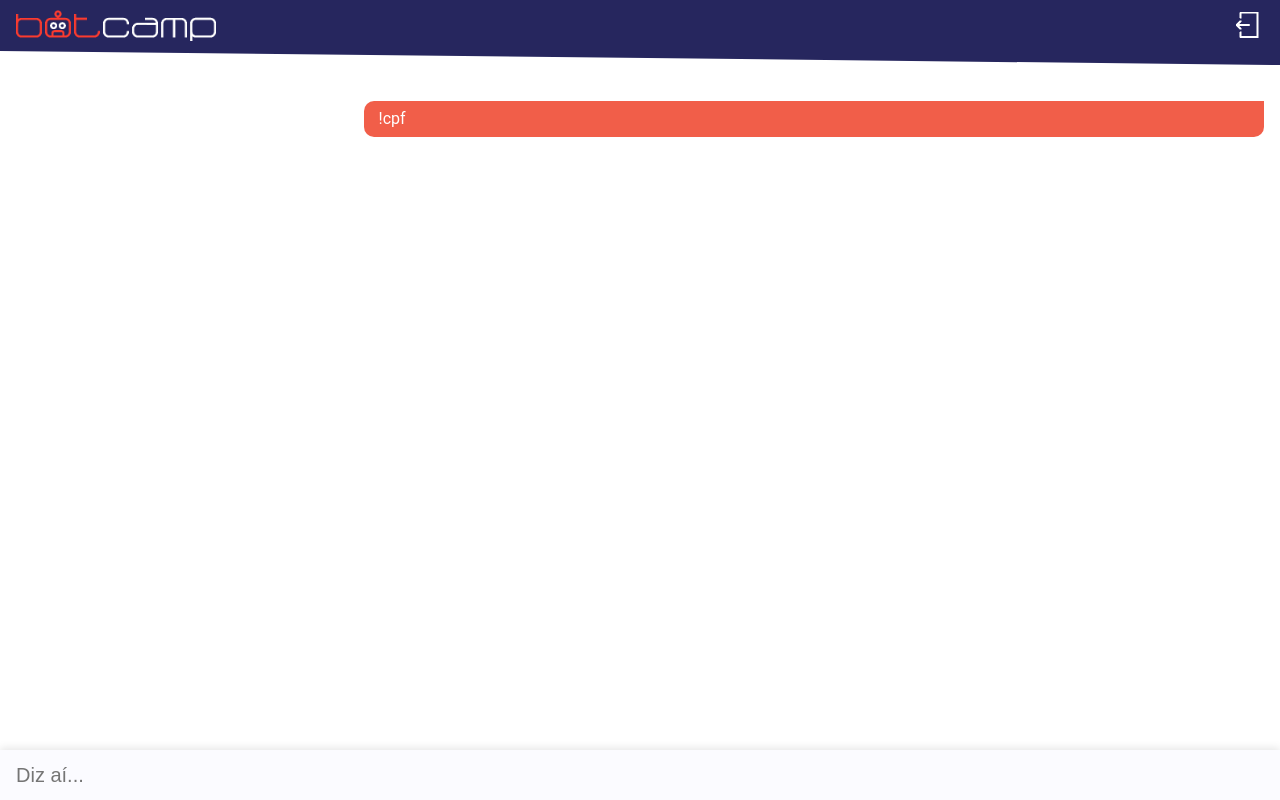
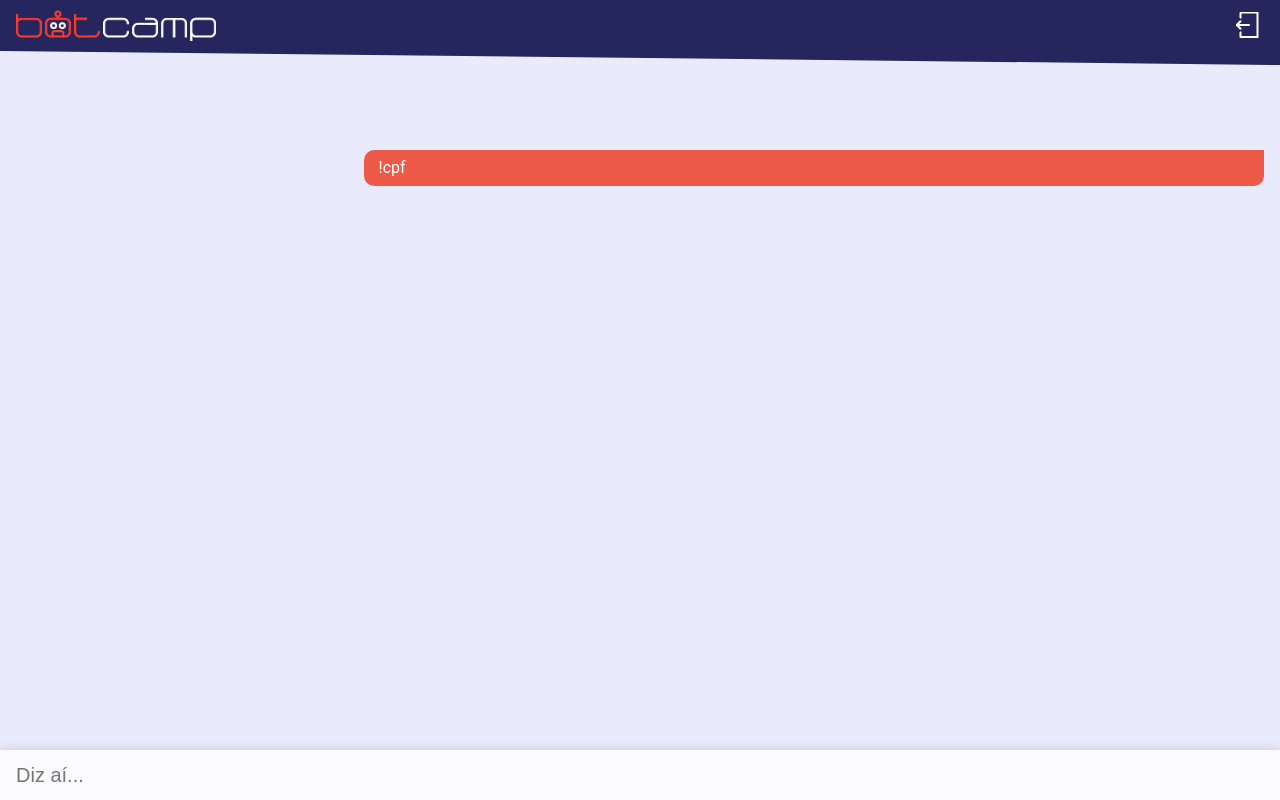
Before and after one commit to JonathanRamosNascimento/botcamp, a React (Create React App) app in the folder app/: page /chat in a window 1280 px wide. Built offline with nearby package versions, Linux system fonts and the light colour scheme.

Commit message:
Definindo cor do fundo

```diff
--- /dev/null
+++ b/app/src/components/MessageWrapper/index.js
@@ -0,0 +1,14 @@
+import styled from "styled-components";
+
+const MessageWrapper = styled.div`
+    position: absolute;
+    top: 0;
+    background-color: #eaeafd;
+    box-sizing: border-box;
+    width: 100vw;
+    height: 100vh;
+    padding-top: 100px;
+    z-index: -1;
+`
+
+export default MessageWrapper;
--- a/app/src/pages/Chat/index.js
+++ b/app/src/pages/Chat/index.js
@@ -6,6 +6,7 @@ import LogoutBotcamp from "../../components/LogoutBotcamp";
 import HeaderWrapper from "../../components/HeaderWrapper";
 import InputMessage from "../../components/InputMessage";
 import MessageBotcamp from "../../components/MessageBotcamp";
+import MessageWrapper from "../../components/MessageWrapper";
 
 const Chat = () =>
     <>
@@ -15,9 +16,9 @@ const Chat = () =>
                 <LogoutBotcamp />
             </Link>
         </HeaderWrapper>
-        <div>
+        <MessageWrapper>
             <MessageBotcamp>!cpf</MessageBotcamp>
-        </div>
+        </MessageWrapper>
         <InputMessage />
     </>
 
```
